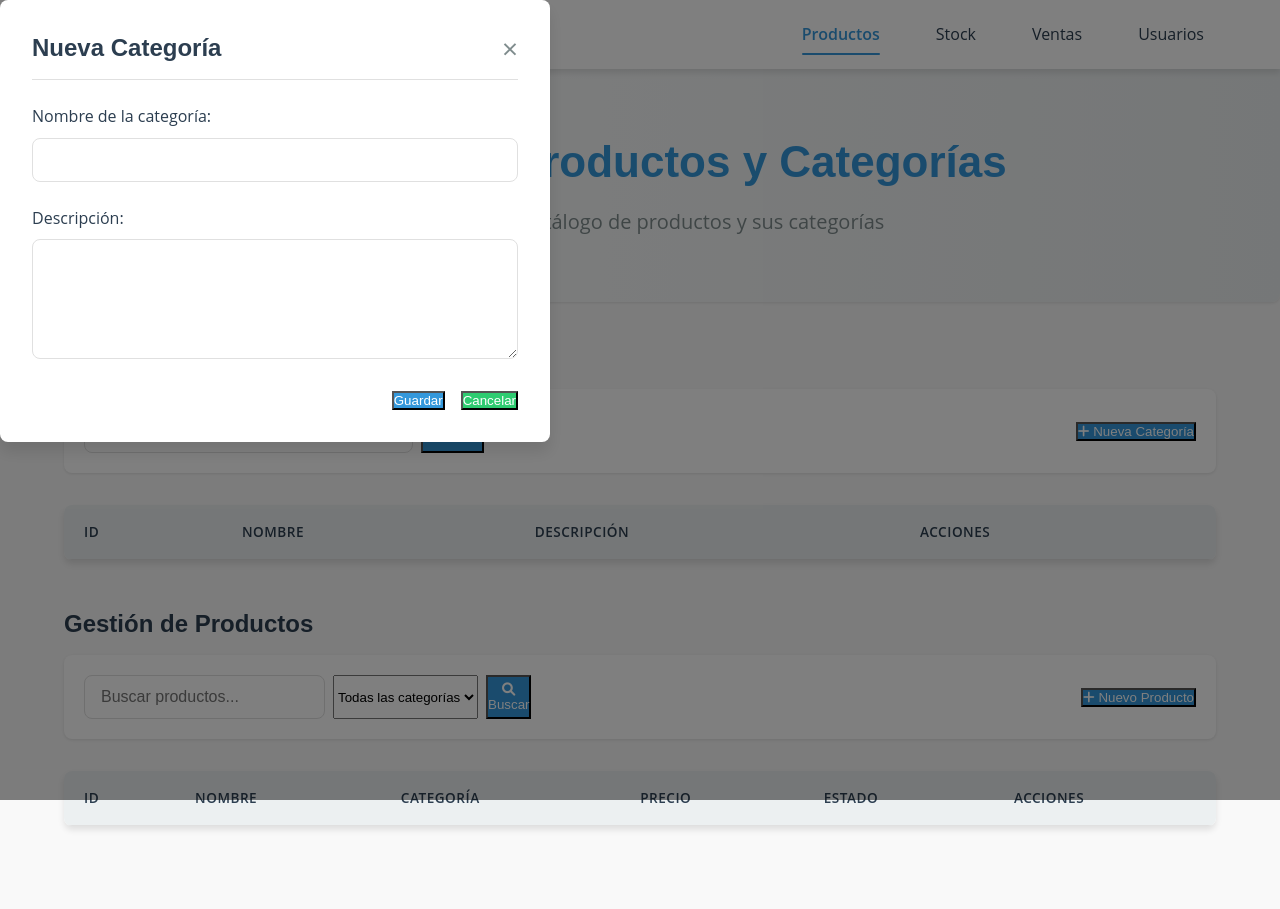
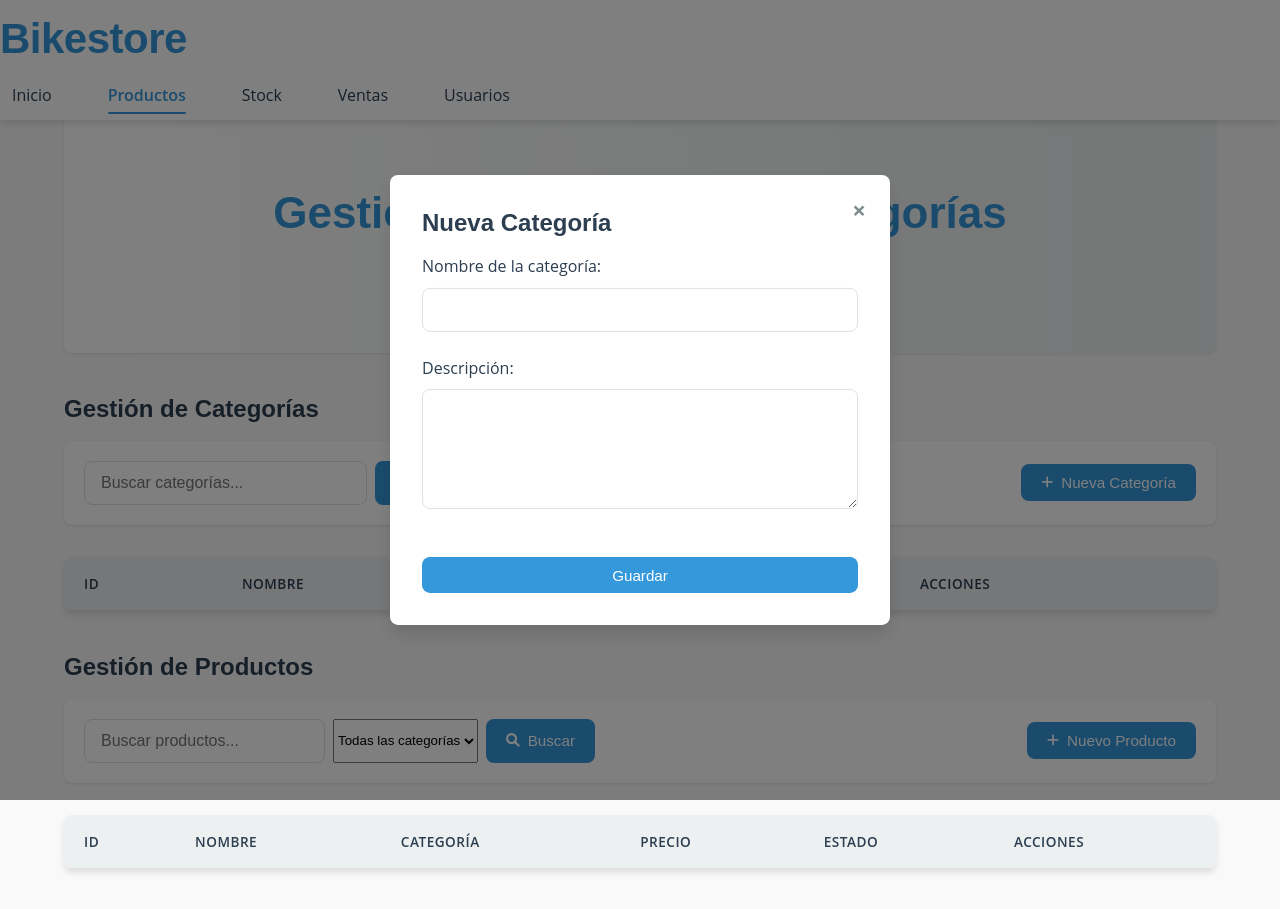
Before and after one commit to AJEGUM/BikeStore, a website with bundled scripts: page src/frontend/html/productos.html in a window 1280 px wide. Both pictures are taken after a click on the button "Nueva Categoría". Before the commit the page ends 874 px from the top, so only its background shows below. Built offline with nearby package versions, Linux system fonts and the light colour scheme; no server answers.

Commit message:
Version 5

```diff
--- a/src/frontend/css/styles.css
+++ b/src/frontend/css/styles.css
@@ -321,82 +321,89 @@ tbody tr:hover {
 .modal {
     display: none;
     position: fixed;
-    z-index: 1000;
+    top: 0;
     left: 0;
-    top: 0;
     width: 100%;
     height: 100%;
     background-color: rgba(0, 0, 0, 0.5);
+    z-index: 1000;
+    overflow: auto;
+}
+
+.modal-content {
+    position: fixed;
+    top: 50%;
+    left: 50%;
+    transform: translate(-50%, -50%);
+    background-color: var(--white);
+    padding: 2rem;
+    border-radius: var(--radius);
+    box-shadow: var(--shadow-lg);
+    width: 90%;
+    max-width: 500px;
+    max-height: 90vh;
     overflow-y: auto;
 }
 
-.modal.show {
-    display: flex;
-    justify-content: center;
-    align-items: flex-start;
-    padding: 2rem 1rem;
-}
-
-.modal-content {
-    background-color: var(--white);
-    border-radius: var(--radius);
-    box-shadow: var(--shadow-lg);
-    padding: 2rem;
-    width: 100%;
-    max-width: 550px;
-    position: relative;
-    animation: modalFadeIn 0.3s ease;
-}
-
-@keyframes modalFadeIn {
-    from {
-        opacity: 0;
-        transform: translateY(-20px);
-    }
-    to {
-        opacity: 1;
-        transform: translateY(0);
-    }
-}
-
-.modal-header {
-    margin-bottom: 1.5rem;
-    padding-bottom: 1rem;
-    border-bottom: 1px solid var(--border-color);
-    display: flex;
-    justify-content: space-between;
-    align-items: center;
-}
-
-.modal-content h2 {
+.close {
+    position: absolute;
+    right: 1.5rem;
+    top: 1rem;
     font-size: 1.5rem;
-    font-weight: 600;
-    color: var(--text-color);
-    margin: 0;
-}
-
-.close {
-    font-size: 1.75rem;
+    font-weight: bold;
     color: var(--text-light);
     cursor: pointer;
     transition: var(--transition);
-    line-height: 1;
-    margin-left: auto;
-    background: none;
-    border: none;
 }
 
 .close:hover {
     color: var(--danger-color);
 }
 
-.modal-footer {
-    margin-top: 1.5rem;
-    padding-top: 1rem;
-    border-top: 1px solid var(--border-color);
-    display: flex;
-    justify-content: flex-end;
-    gap: 1rem;
+/* Estilos para el formulario dentro del modal */
+.modal form {
+    margin-top: 1rem;
+}
+
+.modal .form-group {
+    margin-bottom: 1.5rem;
+}
+
+.modal label {
+    display: block;
+    margin-bottom: 0.5rem;
+    color: var(--text-color);
+    font-weight: 500;
+}
+
+.modal input[type="text"],
+.modal input[type="number"],
+.modal textarea,
+.modal select {
+    width: 100%;
+    padding: 0.75rem;
+    border: 1px solid var(--border-color);
+    border-radius: var(--radius);
+    font-size: 1rem;
+    transition: var(--transition);
+}
+
+.modal input[type="text"]:focus,
+.modal input[type="number"]:focus,
+.modal textarea:focus,
+.modal select:focus {
+    outline: none;
+    border-color: var(--primary-color);
+    box-shadow: 0 0 0 2px rgba(52, 152, 219, 0.2);
+}
+
+.modal input[type="file"] {
+    padding: 0.5rem 0;
+}
+
+.modal button[type="submit"] {
+    margin-top: 1rem;
+    width: 100%;
 }
 
 /* Alertas */
--- a/src/frontend/html/productos.html
+++ b/src/frontend/html/productos.html
@@ -3,47 +3,41 @@
 <head>
     <meta charset="UTF-8">
     <meta name="viewport" content="width=device-width, initial-scale=1.0">
-    <title>Gestión de Productos y Categorías - BikeStore</title>
+    <title>Productos - Bikestore</title>
     <link rel="stylesheet" href="../css/styles.css">
     <link rel="stylesheet" href="https://cdnjs.cloudflare.com/ajax/libs/font-awesome/6.0.0/css/all.min.css">
 </head>
 <body>
-    <!-- Barra de navegación -->
     <nav class="navbar">
-        <div class="container">
-            <div class="logo">
-                <a href="index.html">BikeStore</a>
-            </div>
-            <div class="nav-links">
-                <a href="productos.html" class="active">Productos</a>
-                <a href="stock.html">Stock</a>
-                <a href="ventas.html">Ventas</a>
-                <a href="usuarios.html">Usuarios</a>
-            </div>
+        <div class="logo">
+            <h1>Bikestore</h1>
         </div>
+        <ul class="nav-links">
+            <li><a href="index.html">Inicio</a></li>
+            <li><a href="productos.html" class="active">Productos</a></li>
+            <li><a href="stock.html">Stock</a></li>
+            <li><a href="ventas.html">Ventas</a></li>
+            <li><a href="usuarios.html">Usuarios</a></li>
+        </ul>
     </nav>
 
-    <!-- Sección Hero -->
-    <section class="hero">
-        <div class="container">
+    <div class="container">
+        <div class="hero-section">
             <h1>Gestión de Productos y Categorías</h1>
             <p>Administra el catálogo de productos y sus categorías</p>
         </div>
-    </section>
 
-    <!-- Contenido principal -->
-    <main class="container">
         <!-- Sección de Categorías -->
-        <section class="section-categorias">
+        <section>
             <h2>Gestión de Categorías</h2>
             <div class="filters">
                 <div class="search-box">
                     <input type="text" id="searchInputCategorias" placeholder="Buscar categorías...">
-                    <button id="filterButtonCategorias" class="btn-primary">
+                    <button id="filterButtonCategorias" class="btn btn-primary">
                         <i class="fas fa-search"></i> Buscar
                     </button>
                 </div>
-                <button id="addButtonCategoria" class="btn-primary">
+                <button id="addButtonCategoria" class="btn btn-primary">
                     <i class="fas fa-plus"></i> Nueva Categoría
                 </button>
             </div>
@@ -66,7 +60,7 @@
         </section>
 
         <!-- Sección de Productos -->
-        <section class="section-productos">
+        <section>
             <h2>Gestión de Productos</h2>
             <div class="filters">
                 <div class="search-box">
@@ -74,11 +68,11 @@
                     <select id="category-select">
                         <option value="">Todas las categorías</option>
                     </select>
-                    <button id="filterButtonProductos" class="btn-primary">
+                    <button id="filterButtonProductos" class="btn btn-primary">
                         <i class="fas fa-search"></i> Buscar
                     </button>
                 </div>
-                <button id="addButtonProducto" class="btn-primary">
+                <button id="addButtonProducto" class="btn btn-primary">
                     <i class="fas fa-plus"></i> Nuevo Producto
                 </button>
             </div>
@@ -101,15 +95,13 @@
                 </table>
             </div>
         </section>
-    </main>
+    </div>
 
     <!-- Modal para agregar/editar categoría -->
     <div id="categoriaModal" class="modal">
         <div class="modal-content">
-            <div class="modal-header">
-                <h2 id="modalTitleCategoria">Nueva Categoría</h2>
-                <span class="close">&times;</span>
-            </div>
+            <span class="close">&times;</span>
+            <h2 id="modalTitleCategoria">Nueva Categoría</h2>
             <form id="categoriaForm">
                 <div class="form-group">
                     <label for="nombre_categoria">Nombre de la categoría:</label>
@@ -119,21 +111,16 @@
                     <label for="descripcion_categoria">Descripción:</label>
                     <textarea id="descripcion_categoria" name="descripcion" rows="3"></textarea>
                 </div>
-                <div class="form-actions">
-                    <button type="submit" class="btn-primary">Guardar</button>
-                    <button type="button" class="btn-secondary" onclick="cerrarModalCategoria()">Cancelar</button>
-                </div>
+                <button type="submit" class="btn btn-primary">Guardar</button>
             </form>
         </div>
     </div>
 
-    <!-- Modal de Producto -->
+    <!-- Modal para agregar/editar producto -->
     <div id="productoModal" class="modal">
-        <div class="modal-content" style="position: fixed; top: 50%; left: 50%; transform: translate(-50%, -50%); max-width: 500px; width: 90%;">
-            <div class="modal-header">
-                <h2 id="modalTitleProducto">Agregar Producto</h2>
-                <span class="close" onclick="cerrarModalProducto()">&times;</span>
-            </div>
+        <div class="modal-content">
+            <span class="close">&times;</span>
+            <h2 id="modalTitleProducto">Nuevo Producto</h2>
             <form id="productoForm" enctype="multipart/form-data">
                 <div class="form-group">
                     <label for="nombre_producto">Nombre del Producto:</label>
@@ -157,10 +144,7 @@
                     <label for="imagen">Imagen:</label>
                     <input type="file" id="imagen" name="imagen" accept="image/*">
                 </div>
-                <div class="modal-footer">
-                    <button type="submit" class="btn btn-primary">Guardar</button>
-                    <button type="button" class="btn btn-secondary" onclick="cerrarModalProducto()">Cancelar</button>
-                </div>
+                <button type="submit" class="btn btn-primary">Guardar</button>
             </form>
         </div>
     </div>
--- a/src/frontend/scripts/productos.js
+++ b/src/frontend/scripts/productos.js
@@ -210,6 +210,26 @@ productoForm.addEventListener('submit', guardarProducto);
 searchInputProductos.addEventListener('input', filtrarProductos);
 categorySelect.addEventListener('change', filtrarProductos);
 
+// Event listeners para cerrar los modales
+window.addEventListener('click', (event) => {
+    const productoModal = document.getElementById('productoModal');
+    const categoriaModal = document.getElementById('categoriaModal');
+
+    if (event.target === productoModal) {
+        cerrarModalProducto();
+    }
+    if (event.target === categoriaModal) {
+        cerrarModalCategoria();
+    }
+});
+
+// Evitar que el clic dentro del contenido del modal lo cierre
+document.querySelectorAll('.modal-content').forEach(content => {
+    content.addEventListener('click', (event) => {
+        event.stopPropagation();
+    });
+});
+
 // Exportar funciones para uso global
 window.editarProducto = editarProducto;
 window.eliminarProducto = eliminarProducto;
```
